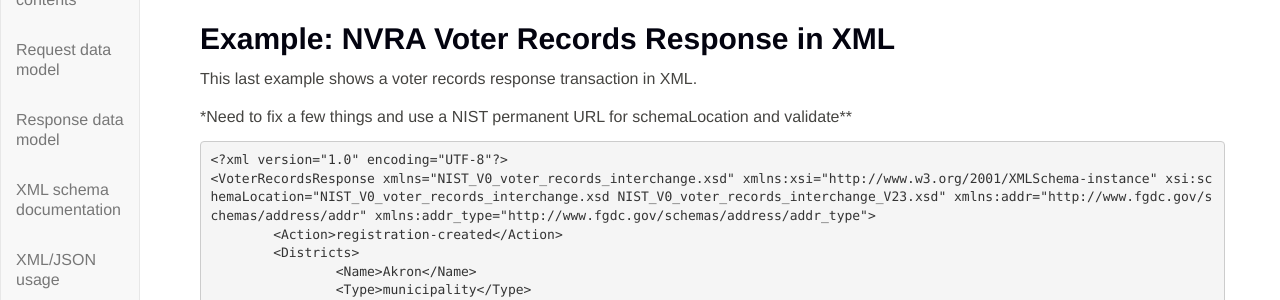
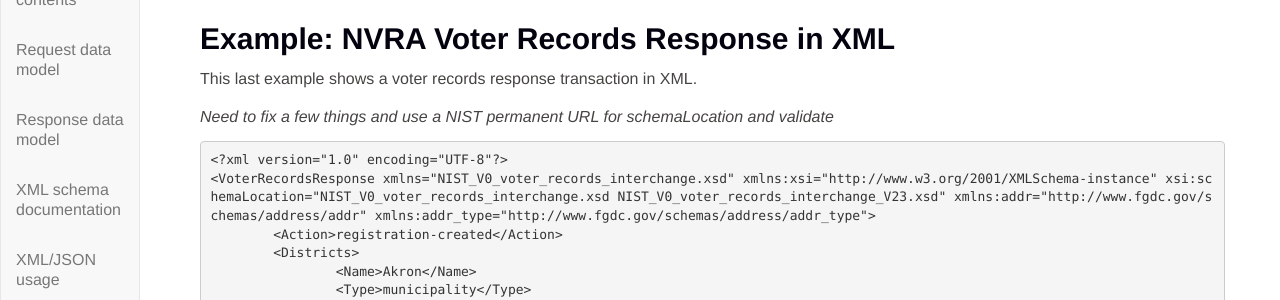
Before and after one commit to usnistgov/VoterRecordsInterchange, a Jekyll site: the page built from index.md, in a window 1280 px wide and 900 px high, scrolled down 58088 px. Shown: the part 152-452 px from the top of the window. Built offline with Jekyll 4.4.1, drawn with Linux system fonts in a browser that asks for light colours; our own code applies the rules of GitHub Pages for plain Markdown files.

Commit message:
new text

```diff
--- a/index.md
+++ b/index.md
@@ -2263,7 +2263,7 @@ An example of the JSON statements for the voter registration request transaction
 ## Example: NVRA Voter Records Response in XML
 This last example shows a voter records response transaction in XML.
 
-*Need to fix a few things and use a NIST permanent URL for schemaLocation and validate**
+*Need to fix a few things and use a NIST permanent URL for schemaLocation and validate*
 
     <?xml version="1.0" encoding="UTF-8"?>
     <VoterRecordsResponse xmlns="NIST_V0_voter_records_interchange.xsd" xmlns:xsi="http://www.w3.org/2001/XMLSchema-instance" xsi:schemaLocation="NIST_V0_voter_records_interchange.xsd NIST_V0_voter_records_interchange_V23.xsd" xmlns:addr="http://www.fgdc.gov/schemas/address/addr" xmlns:addr_type="http://www.fgdc.gov/schemas/address/addr_type">
```
